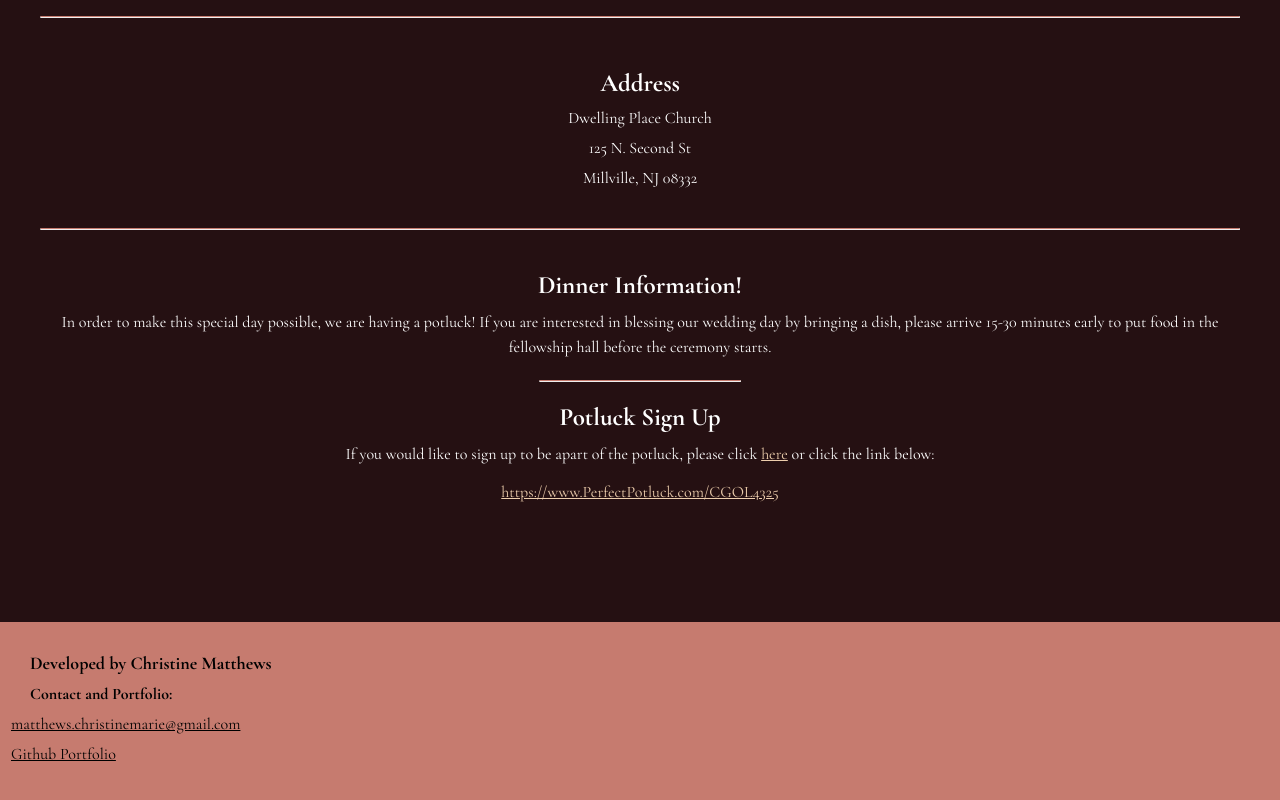
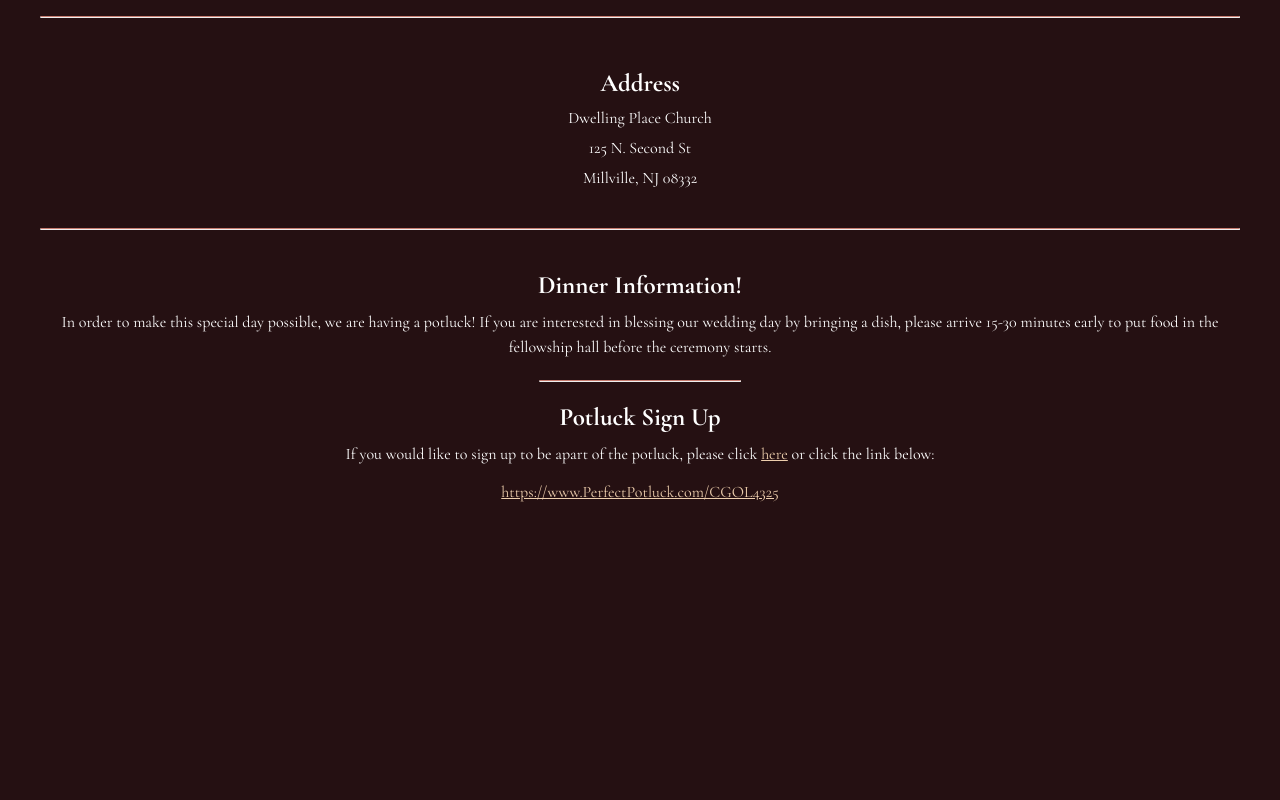
Before and after one commit to cmatthews3212/singer-wedding, a React (Vite) app: page / in a window 1280 px wide. Shown: the part 786-1586 px from the top of the page. After the commit the page ends 1328 px from the top, so only its background shows below. Built offline with nearby package versions, Linux system fonts and the light colour scheme; a web font is replaced by a local one.

Commit message:
remove footer

```diff
--- a/src/components/Header.jsx
+++ b/src/components/Header.jsx
@@ -35,7 +35,7 @@ const Header = () => {
                 ></Navigation>
             </header>
             <main>{renderPage()}</main>
-            <Footer></Footer>
+
         </div>
     )
 }
```
